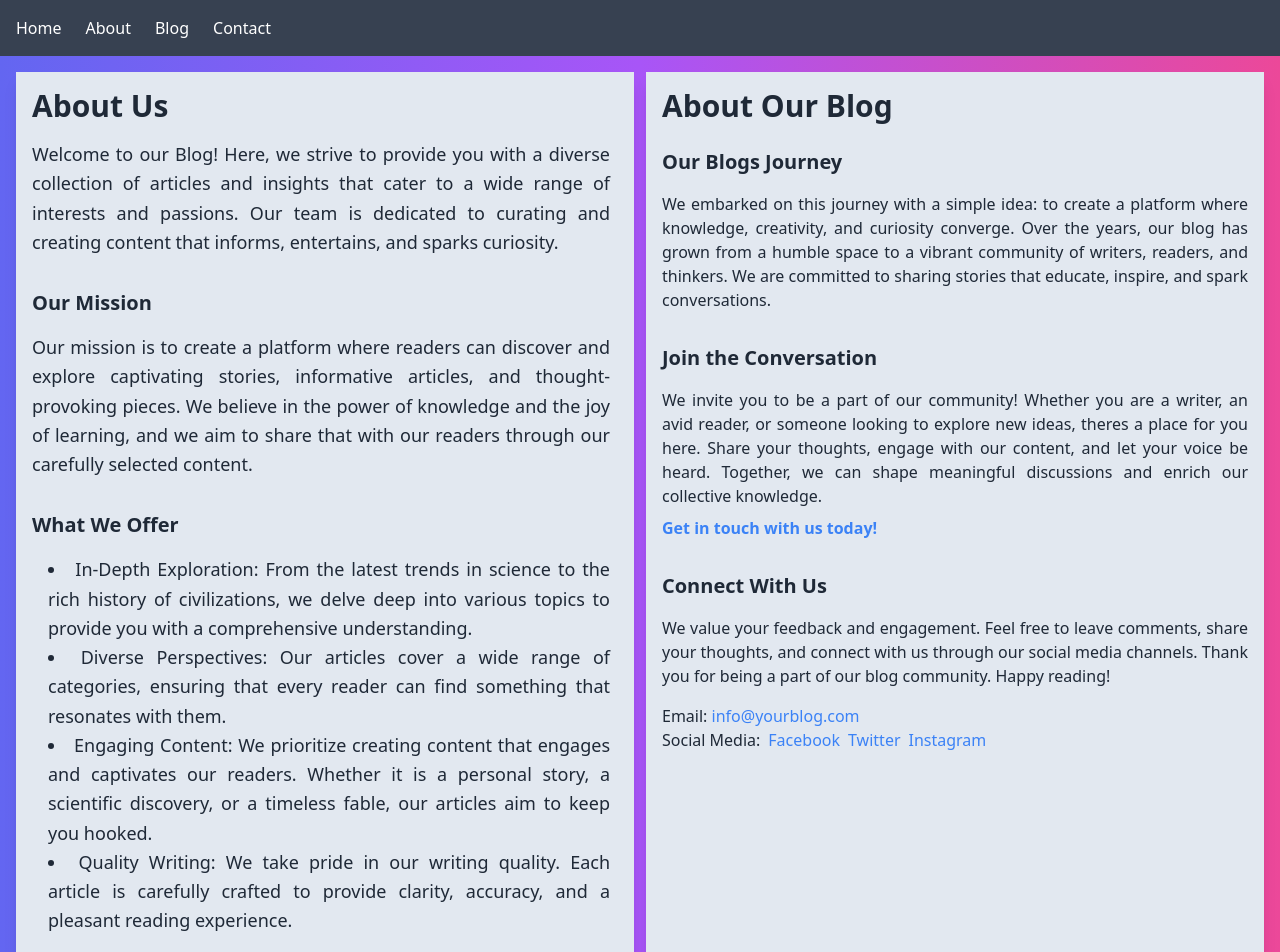
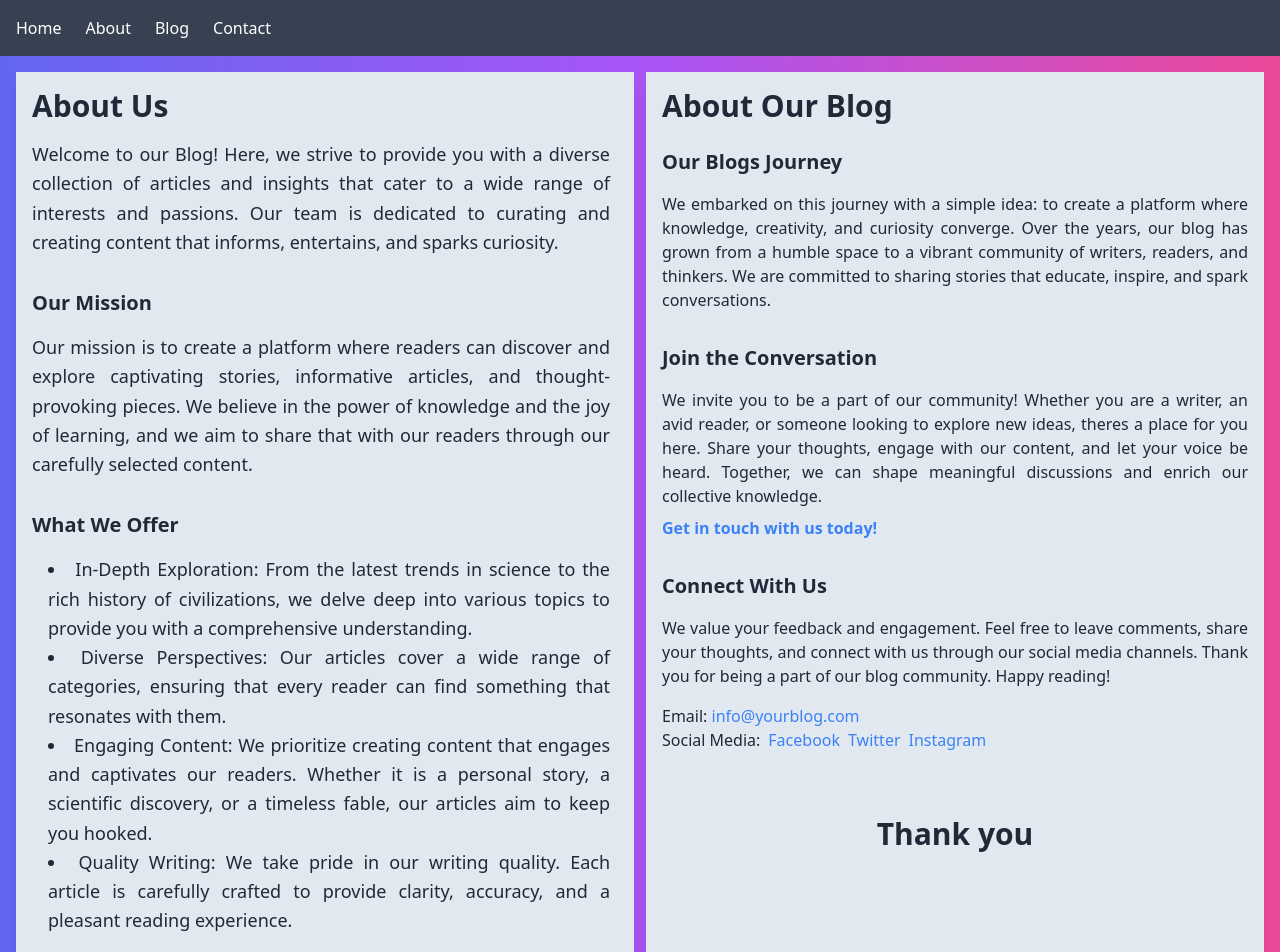
Before and after one commit to raselrana22/Simple-Blog-Application-With-RestAPI, a Next.js app: page /about in a window 1280 px wide. Shown: the top 952 px of the page. Built offline with nearby package versions, Linux system fonts and the light colour scheme.

Commit message:
add thank you

```diff
--- a/src/app/components/aboutBlog.jsx
+++ b/src/app/components/aboutBlog.jsx
@@ -67,6 +67,11 @@ export default function AbutBlog() {
           </p>
         </div>
       </section>
+      <div className='flex justify-center items-center mt-4'>
+        <div className='max-w-full'>
+          <p className='text-3xl font-bold py-12'>Thank you</p>
+        </div>
+      </div>
     </div>
   );
 }
```
